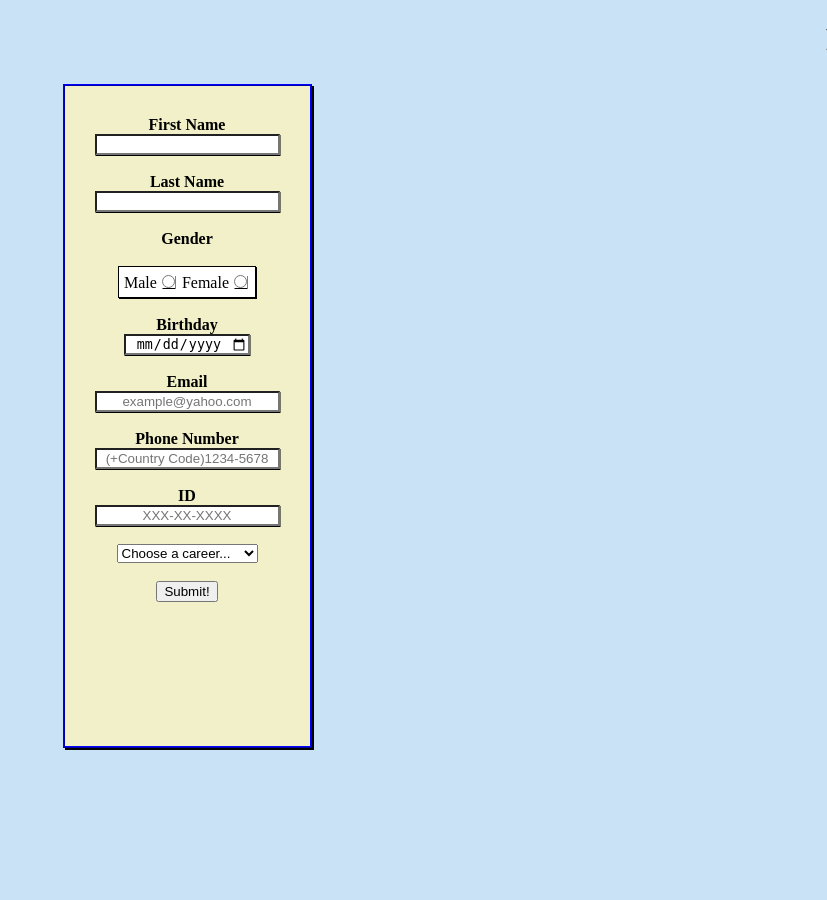
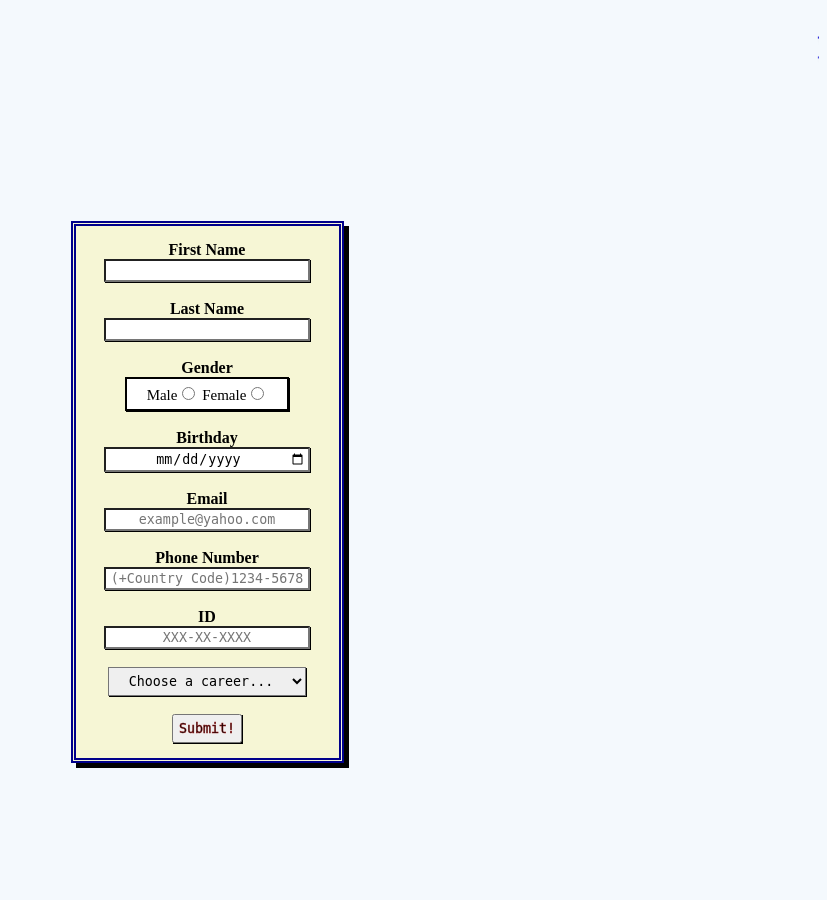
Before and after one commit to CAAF299/a-website, a Flask app: page / in a window 1280 px wide. Shown: the whole page, without its empty margins (453-1280 px from the left). Before the commit the page ends 750 px from the top, so only its background shows below. Run offline with Flask 3, Linux system fonts and the light colour scheme.

Commit message:
backup + fixed some style issues

```diff
--- a/static/css/styles.css
+++ b/static/css/styles.css
@@ -1,58 +1,112 @@
-@charset "utf-8";
+@charset "utf-8"
+
+body, html{
+
+min-height = 100vh;
+margin:0;
+	font-family:Georgia,"Times New Roman",times,serif;
+
+}
+
+h1{
+
+	-webkit-text-stroke:1px #2E2BE7;
+	color:black;
+	text-shadow:2px 2px 4px rgba(0, 0, 0, 0.3);
+}
+
+body{
+
+background:rgba(156,198,241,0.1);
+
+}
+
+
+main{
+display:flex;
+justify-content:center;
+min-height:100vh;
+align-items:center;
 
 
 
-html, body{
 
-	min-width:100vw;
-	margin:0;
-	background-color:#CAE2F5;
 }
 
-main{
 
-	display:flex;
-	justify-content:center;
+#genders{
+
+display:flex;
+border-style:double;
+border:2px solid black;
+box-shadow:1px 1px;
+padding:5px;
+background-color:white;
+font-size:15px;
+width:150px;
+justify-content:center;
+
 }
+
 
 #center{
 
-	display:flex;
-	flex-direction:column;
-	min-height:75vh;
-	background-color:#F1F0C8;
-	padding:30px;
-	border:2px solid blue;
-	border-style:ridge;
-	box-shadow:2px 2px;
-	align-items:center;
+display:flex;
+flex-direction:column;
+width:50%;
+padding:15px;
+align-items:center;
+border:5px solid darkblue;
+border-style:double;
+box-shadow:5px 5px;
+background-color:#F6F6D5;
+width:100%;
 
-}
-
-#genders{
-
-	padding:5px;
-	border:1px solid black;
-	box-shadow:1px 1px;
-	border-style:double;
-	background-color:white;
-
-}
-
-input{
-	box-shadow:0.5px 1px;
 }
 
 label{
 
 	font-weight:bold;
+}
+
+input[type="text"],select,input[type="date"],button{
+resize:none;
+text-align:center;
+width:85%;
+box-shadow:1px 1px;
+padding:2px;
 
 }
 
-input{
-	text-align:center;
+
+
+input[type="text"], select, button{
+font-family:monospace;
+
 }
 
+select{
+	padding:5px;
+
+}
+
+button{
+
+cursor:pointer;
+padding:5px;
+width:100%;
+}
+
+#btn-style{
+font-size:10rpx;
+-webkit-text-stroke:0.5px #991919;
+
+
+}
+
+
+
 input:focus, select:focus{
-	outline:0.5px solid black;
+outline:1px solid black;
+outlien-offset:1px;
 }
--- a/templates/index.html
+++ b/templates/index.html
@@ -21,10 +21,12 @@
 
 		<br>
 		<label>Gender</label>
-		<br>
 
-		<div id = "genders"> Male<input type= "radio" value= "male" name= "gnd">
+
+		<div id = "genders">
+			<div>Male<input type= "radio" value= "male" name= "gnd">
         Female<input type= "radio" value = "female" name= "gnd">
+    </div>
     </div>
 		<br><label>Birthday</label><input type= "date" name= "dt">
 
@@ -43,7 +45,7 @@
 		 </select>
 
 <br>
-<button type= "submit">Submit!</button>
+<div id = "btn-style"><button type= "submit">Submit!</button></div>
 		 </div>
 
  </form>
```
